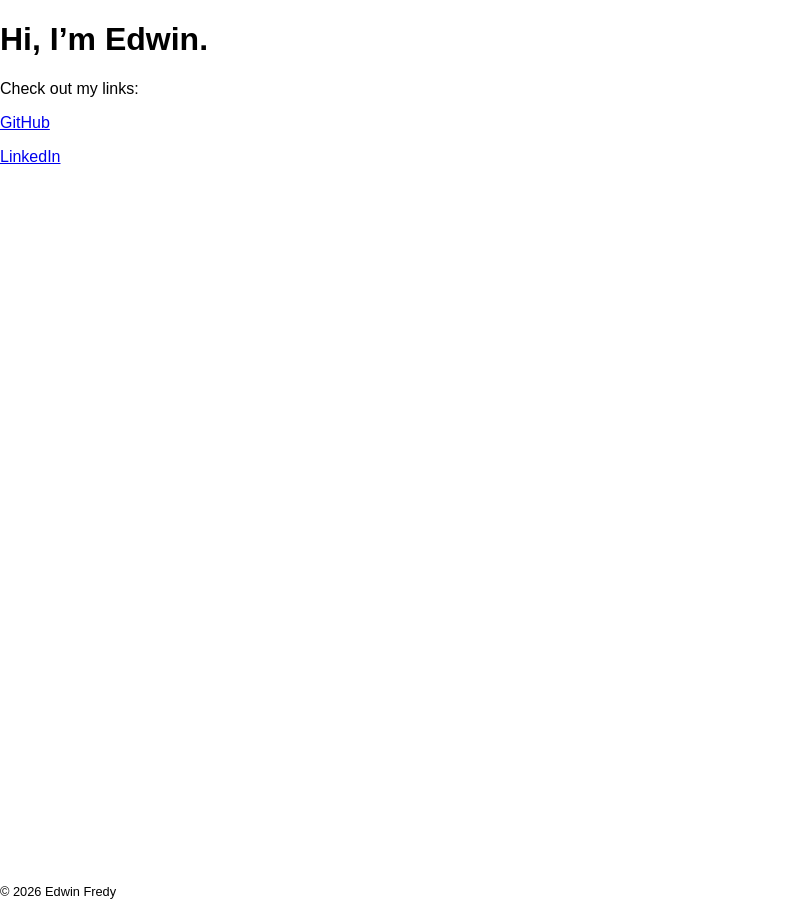
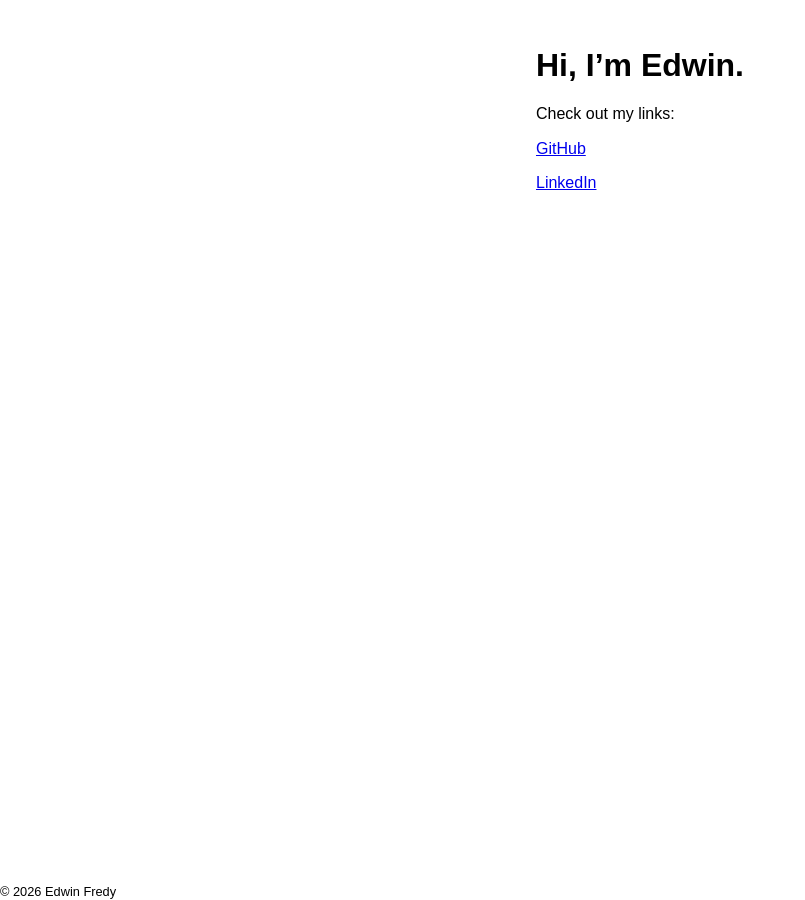
Before and after one commit to edwinfredy/hi, a Jekyll site: the page built from index.md, in a window 1280 px wide. Shown: the whole page, without its empty margins (0-805 px from the left). Built offline with Jekyll 4.4.1, drawn with Linux system fonts in a browser that asks for light colours.

Commit message:
Modified positioning

```diff
--- a/assets/css/style.css
+++ b/assets/css/style.css
@@ -1,3 +1,3 @@
 html {font-family:Arial, Helvetica, sans-serif; margin: 0vh; min-height: 100%; }
 body {min-height: 100vh; display: flex; flex-direction: column; }
-main {flex: 1; }
+main {flex: 1; margin: 2% auto;}
```
